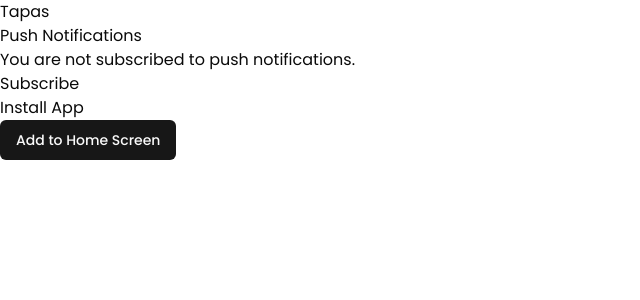
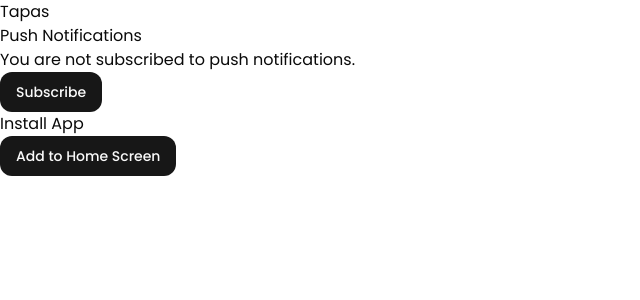
Before and after one commit to harsh132/tapas-contracts, a Next.js app: page / in a window 1280 px wide. Shown: the top 300 px of the page, without its empty margins (0-640 px from the left). Built offline with nearby package versions, Linux system fonts and the light colour scheme; no server answers; what web-push would draw is missing.

Commit message:
fix: pwa

```diff
--- a/package.json
+++ b/package.json
@@ -26,6 +26,8 @@
     "@radix-ui/react-separator": "^1.1.0",
     "@radix-ui/react-slot": "^1.1.0",
     "@t3-oss/env-nextjs": "^0.10.1",
+    "@worldcoin/minikit-js": "^1.2.0",
+    "@worldcoin/minikit-react": "^1.2.0",
     "class-variance-authority": "^0.7.0",
     "clsx": "^2.1.1",
     "cmdk": "1.0.0",
--- /dev/null
+++ b/src/components/minikit-provider.tsx
@@ -0,0 +1,15 @@
+"use client"; // Required for Next.js
+
+import { type ReactNode, useEffect } from "react";
+import { MiniKit } from "@worldcoin/minikit-js";
+import { env } from "~/env";
+
+export default function MiniKitProvider({ children }: { children: ReactNode }) {
+  useEffect(() => {
+    // Passing appId in the install is optional
+    // but allows you to access it later via `window.MiniKit.appId`
+    MiniKit.install(env.NEXT_PUBLIC_WORLD_APP_ID);
+  }, []);
+
+  return <>{children}</>;
+}
--- a/src/components/notifications.tsx
+++ b/src/components/notifications.tsx
@@ -2,6 +2,8 @@
 
 import { subscribeUser, unsubscribeUser, sendNotification } from "~/actions";
 import { urlBase64ToUint8Array } from "~/lib/utils";
+import { Button } from "./ui/button";
+import { env } from "~/env";
 
 export function PushNotificationManager() {
   const [isSupported, setIsSupported] = useState(false);
@@ -31,7 +33,7 @@
     const sub = await registration.pushManager.subscribe({
       userVisibleOnly: true,
       applicationServerKey: urlBase64ToUint8Array(
-        process.env.NEXT_PUBLIC_VAPID_PUBLIC_KEY!,
+        env.NEXT_PUBLIC_VAPID_PUBLIC_KEY,
       ),
     });
     setSubscription(sub);
@@ -61,19 +63,19 @@
       {subscription ? (
         <>
           <p>You are subscribed to push notifications.</p>
-          <button onClick={unsubscribeFromPush}>Unsubscribe</button>
+          <Button onClick={unsubscribeFromPush}>Unsubscribe</Button>
           <input
             type="text"
             placeholder="Enter notification message"
             value={message}
             onChange={(e) => setMessage(e.target.value)}
           />
-          <button onClick={sendTestNotification}>Send Test</button>
+          <Button onClick={sendTestNotification}>Send Test</Button>
         </>
       ) : (
         <>
           <p>You are not subscribed to push notifications.</p>
-          <button onClick={subscribeToPush}>Subscribe</button>
+          <Button onClick={subscribeToPush}>Subscribe</Button>
         </>
       )}
     </div>
--- a/src/env.js
+++ b/src/env.js
@@ -28,6 +28,7 @@
   client: {
     // NEXT_PUBLIC_CLIENTVAR: z.string(),
     NEXT_PUBLIC_VAPID_PUBLIC_KEY: z.string(),
+    NEXT_PUBLIC_WORLD_APP_ID: z.string(),
   },
 
   /**
@@ -39,6 +40,7 @@
     DATABASE_URL: process.env.DATABASE_URL,
     NODE_ENV: process.env.NODE_ENV,
     NEXT_PUBLIC_VAPID_PUBLIC_KEY: process.env.NEXT_PUBLIC_VAPID_PUBLIC_KEY,
+    NEXT_PUBLIC_WORLD_APP_ID: process.env.NEXT_PUBLIC_WORLD_APP_ID,
     // NEXT_PUBLIC_CLIENTVAR: process.env.NEXT_PUBLIC_CLIENTVAR,
   },
   /**
--- a/src/styles/globals.css
+++ b/src/styles/globals.css
@@ -27,7 +27,7 @@
     --chart-3: 197 37% 24%;
     --chart-4: 43 74% 66%;
     --chart-5: 27 87% 67%;
-    --radius: 0.5rem
+    --radius: 0.875rem;
   }
   .dark {
     --background: 0 0% 3.9%;
@@ -53,7 +53,7 @@
     --chart-2: 160 60% 45%;
     --chart-3: 30 80% 55%;
     --chart-4: 280 65% 60%;
-    --chart-5: 340 75% 55%
+    --chart-5: 340 75% 55%;
   }
 }
 @layer base {
```
Also changed, not shown: 1 other file (tests, documents, lock files or other folders).
